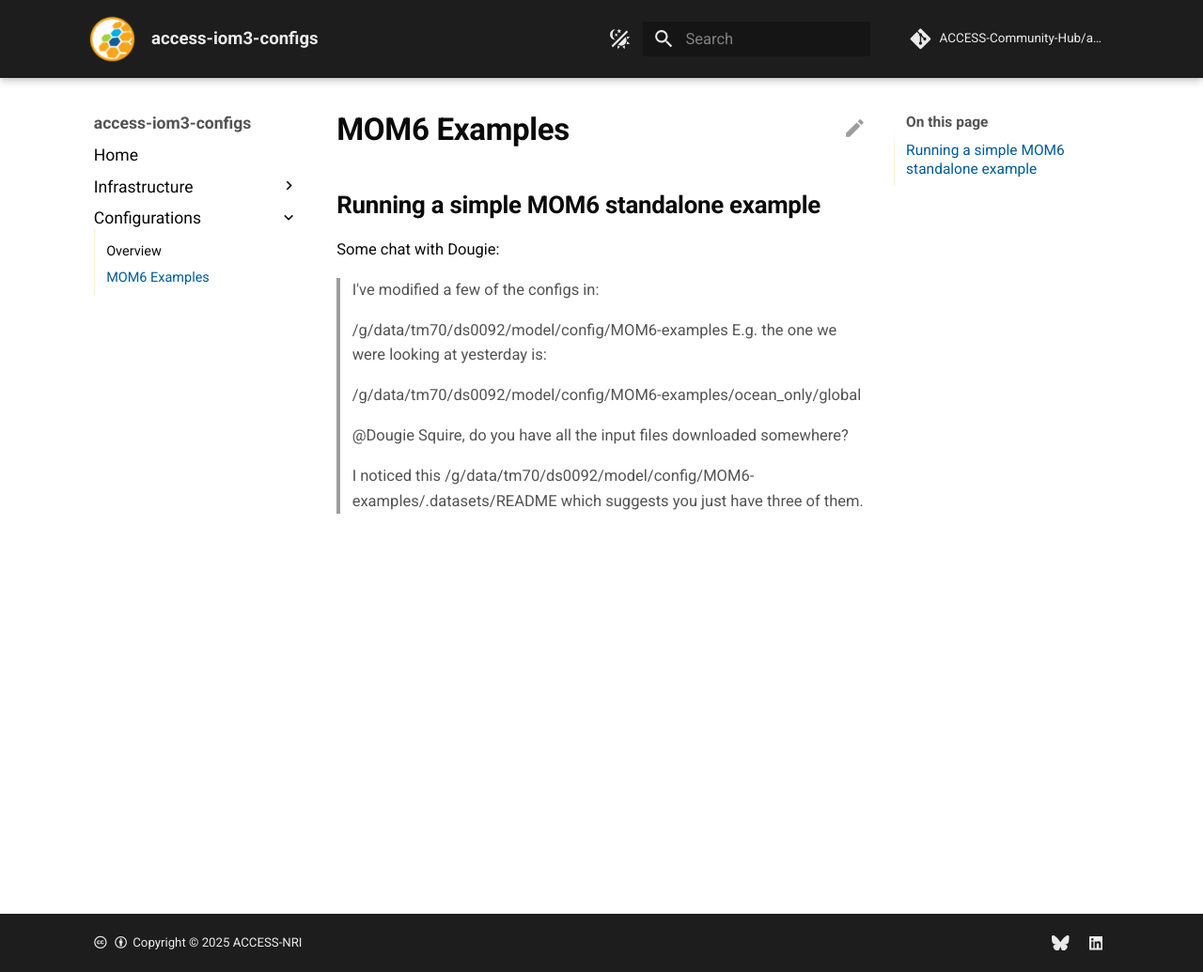
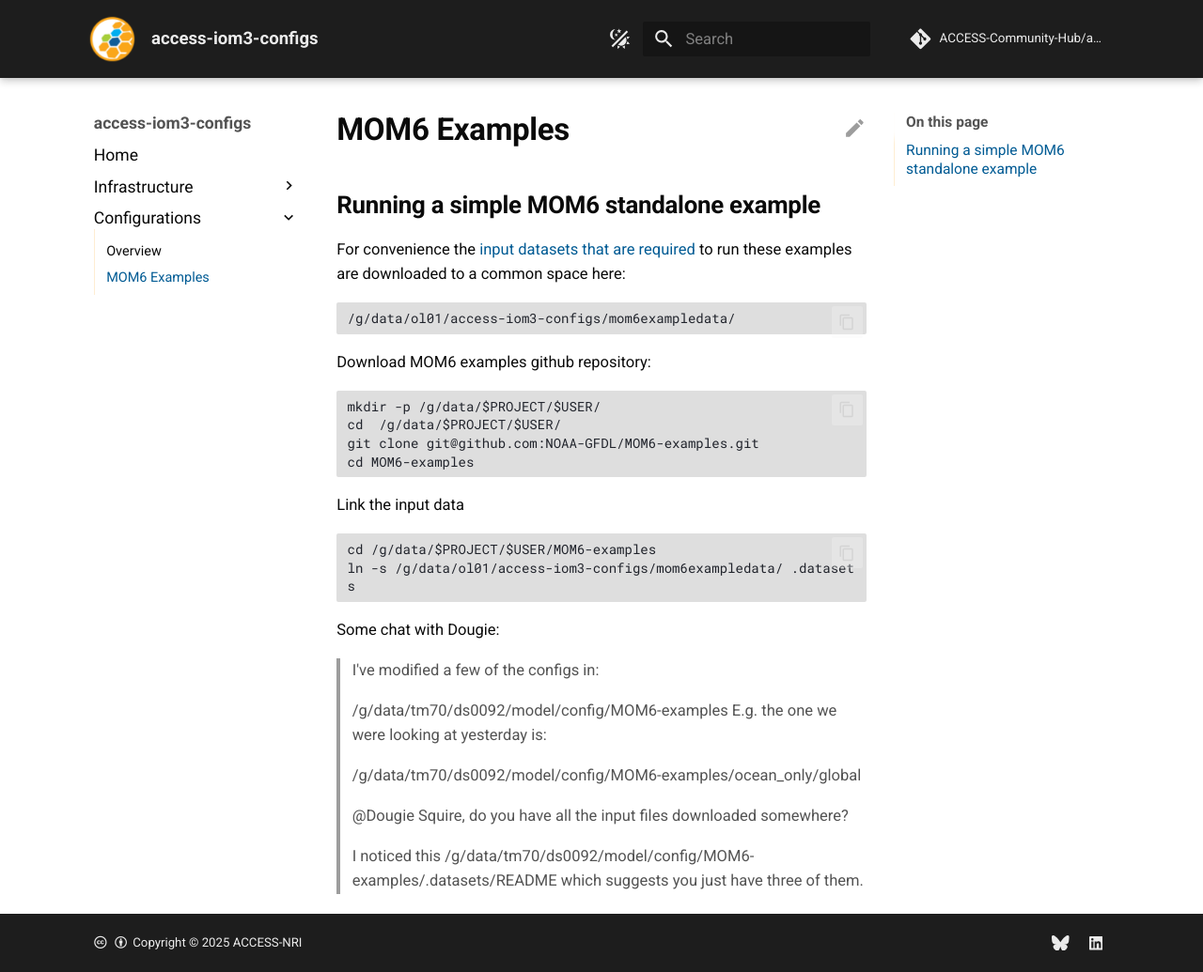
Before and after one commit to ACCESS-Community-Hub/access-iom3-configs, an MkDocs documentation site: the page built from documentation/docs/pages/configurations/mom6examples.md, in a window 1280 px wide and 1035 px high. Shown: the whole window at 94% size. Built offline with MkDocs 1.6.1 and Material for MkDocs 9.7.7, drawn with Linux system fonts in a browser that asks for light colours; comment, search, counter and statistics services are not loaded.

Commit message:
tiny update

````diff
--- a/documentation/docs/pages/configurations/mom6examples.md
+++ b/documentation/docs/pages/configurations/mom6examples.md
@@ -1,5 +1,24 @@
 
 ## Running a simple MOM6 standalone example
+
+For convenience the [input datasets that are required](https://github.com/NOAA-GFDL/MOM6-examples/wiki/Getting-started#installing-data-sets-on-another-platform) to run these examples are downloaded to a common space here:
+```
+/g/data/ol01/access-iom3-configs/mom6exampledata/
+```
+
+Download MOM6 examples github repository:
+```
+mkdir -p /g/data/$PROJECT/$USER/
+cd  /g/data/$PROJECT/$USER/
+git clone git@github.com:NOAA-GFDL/MOM6-examples.git
+cd MOM6-examples
+```
+
+Link the input data
+```
+cd /g/data/$PROJECT/$USER/MOM6-examples
+ln -s /g/data/ol01/access-iom3-configs/mom6exampledata/ .datasets
+```
 
 Some chat with Dougie:
 > I've modified a few of the configs in:
````
